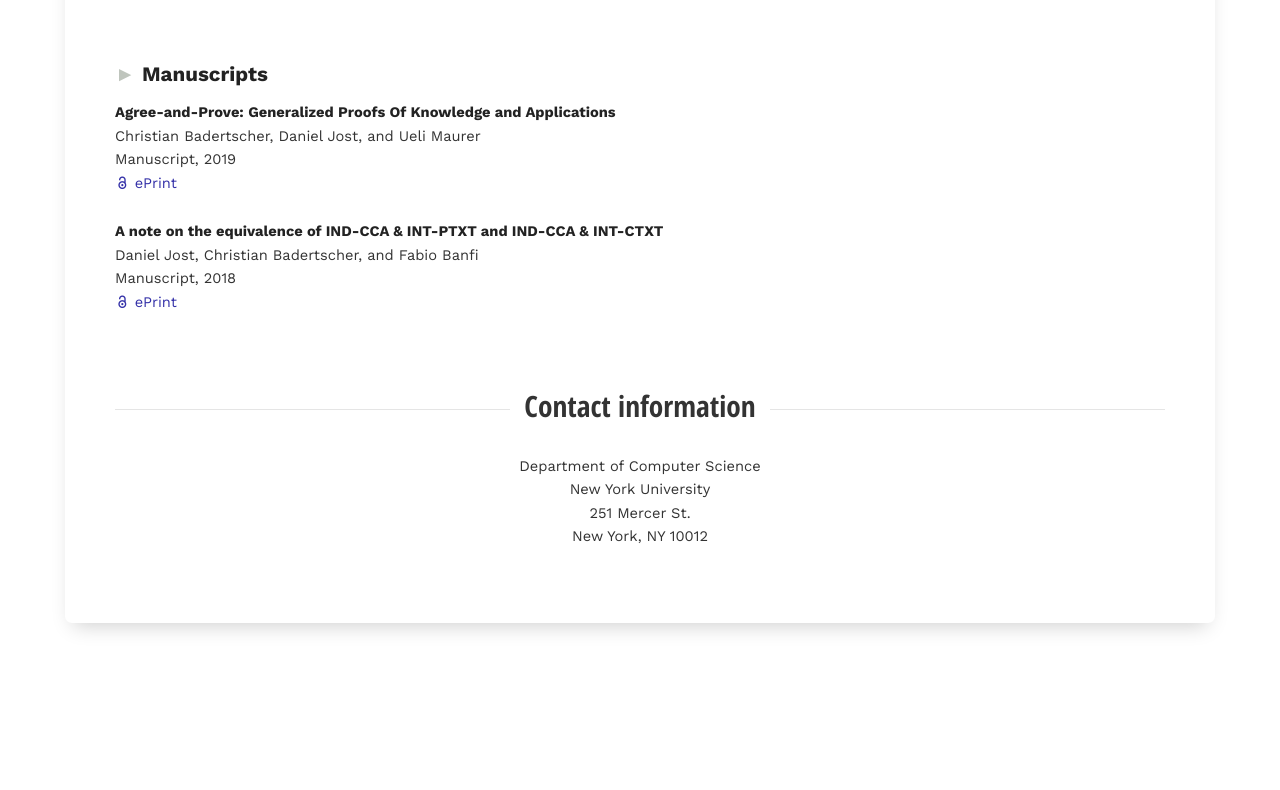
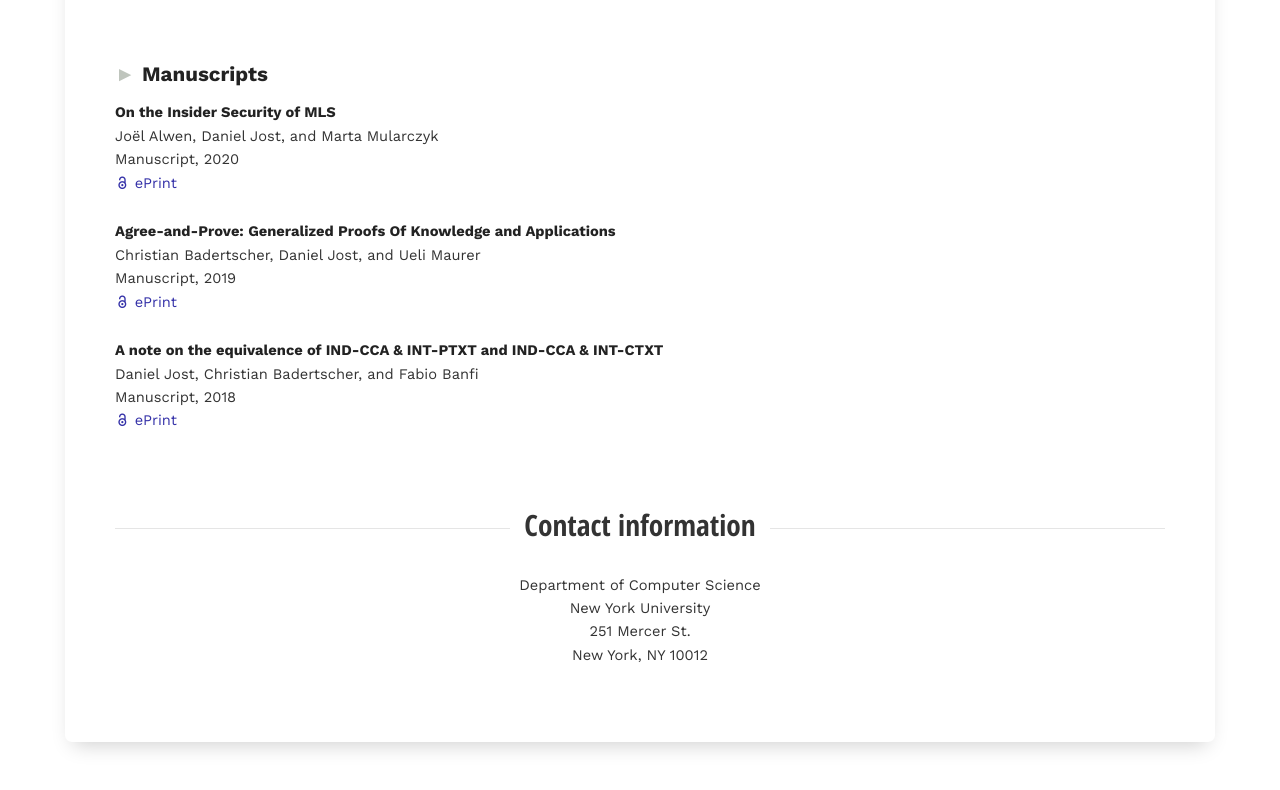
Before and after one commit to dajost/dajost.github.io, a plain HTML site: page index.html in a window 1280 px wide. Shown: the part 1930-2720 px from the top of the page. Before the commit the page ends 2653 px from the top, so only its background shows below. Drawn offline with nearby package versions, Linux system fonts and the light colour scheme; files whose address does not match are found by name.

Commit message:
Add publication.

```diff
--- a/index.html
+++ b/index.html
@@ -146,6 +146,14 @@
 			<section>
 				<h3>Manuscripts</h3>
 				<div class="publication">
+					<h4>On the Insider Security of MLS</h4>
+					<div class="authors">Joël Alwen, Daniel Jost, and Marta Mularczyk</div>
+					<div class="venue">Manuscript, 2020</div>
+					<div class="pubfiles">
+						<a href="https://eprint.iacr.org/2020/1327"><span class="ai ai-open-access"></span> ePrint</a>
+					</div>
+				</div>
+				<div class="publication">
 					<h4>Agree-and-Prove: Generalized Proofs Of Knowledge and Applications</h4>
 					<div class="authors">Christian Badertscher, Daniel Jost, and Ueli Maurer</div>
 					<div class="venue">Manuscript, 2019</div>
```
